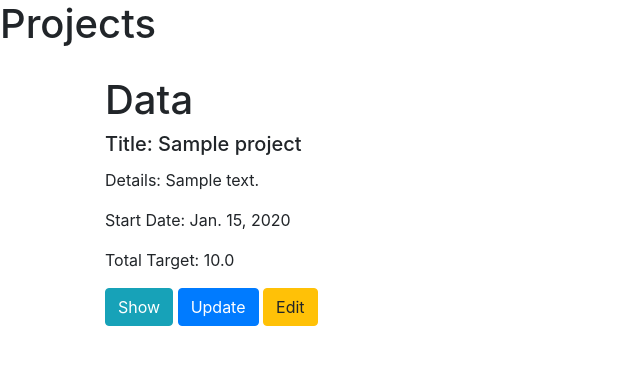
After one commit to ahmeddmahmoud/Crowd-Funding-Django, a Django app: page /project/ in a window 1280 px wide. The commit adds this page. Shown: the top 365 px of the page, without its empty margins (0-640 px from the left). Run offline with Django 5.2, Linux system fonts and the light colour scheme; tables that the repository leaves empty hold one stand-in row (values such as "Sample post"); some libraries are stand-ins or nearby versions.

Commit message:
add list and work in views

```diff
--- a/crowdFunding/project/forms.py
+++ b/crowdFunding/project/forms.py
@@ -4,7 +4,7 @@ from project.models import Project,Tag,Category
 class ProjectModelForm(forms.ModelForm):
     class Meta:
         model = Project
-        fields = '__all__'
+        fields = ('title', 'details', 'total_target', 'start_date', 'end_date','category', 'tag')
 
 class CategoryModelForm(forms.ModelForm):
     class Meta:
--- a/crowdFunding/project/models.py
+++ b/crowdFunding/project/models.py
@@ -30,6 +30,7 @@ class Project(models.Model):
     created_at = models.DateTimeField(auto_now_add=True)
     current_donation = models.FloatField(default=0, null=True, blank=True)
     project_owner=models.ForeignKey(CustomUser, on_delete=models.CASCADE, null=True, blank=True)
+    category= models.ForeignKey(Category, on_delete=models.CASCADE, null=True, blank=True)
     tag = models.ManyToManyField(Tag, blank=True, related_name="projects")
 
     def __str__(self):
--- /dev/null
+++ b/crowdFunding/project/templates/project/crud/list.html
@@ -0,0 +1,23 @@
+<!DOCTYPE html>
+<html>
+    <head>
+        <link rel="stylesheet" href="https://stackpath.bootstrapcdn.com/bootstrap/4.5.2/css/bootstrap.min.css">
+    </head>
+    <body>
+        <h1>Projects</h1>
+        <div class="container">
+            {% for project in projects %}
+             <div class="card-body">
+                <h1>Data</h1>
+                <h5 class="card-title">Title: {{project.title}}</h5>
+                <p class="card-text">Details: {{project.details}}</p>
+                <p class="card-text">Start Date: {{project.start_date}}</p>
+                <p class="card-text">Total Target: {{project.total_target}}</p>
+                <a href="#" class="btn btn-info">Show</a>
+                <a href="#" class="btn btn-primary">Update</a>
+                <a href="#" class="btn btn-warning">Edit</a>
+            </div>
+            {% endfor %}
+        </div>
+    </body>
+</html>
--- a/crowdFunding/project/templates/project/forms/createCategory.html
+++ b/crowdFunding/project/templates/project/forms/createCategory.html
@@ -1,4 +1,4 @@
-{% extends 'templates/base.html' %}
+
 {% load static %}
 
 <html lang="en">
--- a/crowdFunding/project/urls.py
+++ b/crowdFunding/project/urls.py
@@ -1,5 +1,5 @@
 from project.views import (hello, create_project_model_form, create_category,create_Tag,
-                           project_show)
+                        project_show,cancel_project, list_project)
 from django.urls import path
 
 urlpatterns = [
@@ -7,5 +7,7 @@ urlpatterns = [
     path('createproject', create_project_model_form, name='project.createmodel'),
     path('creaetecategory', create_category, name='project.createcategory'),
     path('createtag' , create_Tag, name ='project.createtag'),
-    path('<int:id>', project_show, name='project.show' )
+    path('<int:id>', project_show, name='project.show' ),
+    path('cancelproject/<int:id>', cancel_project, name='project.cancel'),
+    path('', list_project, name='project.list'),
 ]
--- a/crowdFunding/project/views.py
+++ b/crowdFunding/project/views.py
@@ -17,7 +17,7 @@ def create_project_model_form(request):
             return redirect(project.show_url)
 
     return render(request,'project/forms/createmodel.html',
-                  context={"form": form})
+                context={"form": form})
 
 
 def create_category(request):
@@ -40,9 +40,25 @@ def create_Tag(request):
             tag = form.save()
 
     return render(request, 'project/forms/createTag.html',
-                  context={'form': form})
+                context={'form': form})
 
 def project_show(request,id):
     project = get_object_or_404(Project, pk=id)
     return render(request, "project/crud/show.html",
-                  context={"project":project})
+                context={"project":project})
+
+
+def cancel_project(request,id):
+    project = get_object_or_404(Project, pk=id)
+    total_target = project.total_target
+    donation = project.current_donation
+    if donation < total_target*0.25:
+        project.delete()
+        return redirect('hello')
+    else:
+        return redirect(project.show_url)
+
+
+def list_project(request):
+    projects = Project.objects.all()
+    return render(request, 'project/crud/list.html', {'projects': projects})
--- a/crowdFunding/users/models.py
+++ b/crowdFunding/users/models.py
@@ -11,8 +11,8 @@ class CustomUser(User):
 #     username = models.CharField(max_length=100)
 #     email = models.EmailField(max_length=100)
 
-    mobile_regex = RegexValidator(regex=r'^20(10|11|12|15)\d{8}$', message="Enter a valid Egyptian phone number")
-    mobile_phone = models.CharField(validators=[mobile_regex], max_length=11)
+    # mobile_regex = RegexValidator(regex=r'^20(10|11|12|15)\d{8}$', message="Enter a valid Egyptian phone number")
+    # mobile_phone = models.CharField(validators=[mobile_regex], max_length=11)
     profile_picture = models.ImageField(upload_to="users/images/",null=True,blank=True)
     birth_date = models.DateField(null=True,blank=True)
     facebook_profile = models.URLField(null=True,blank=True)
```
Also changed, not shown: crowdFunding/media/users/images/6iNqLFbmd8Vuv4PyWH8A3.1020.jpg (added).
